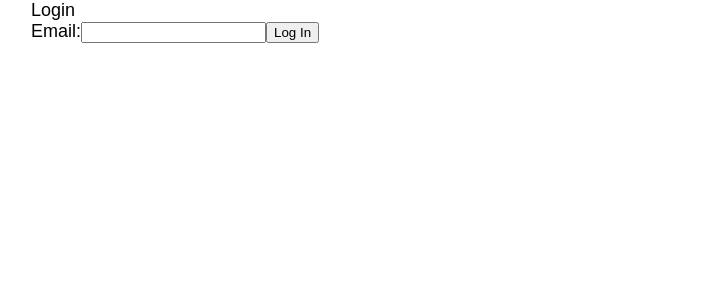
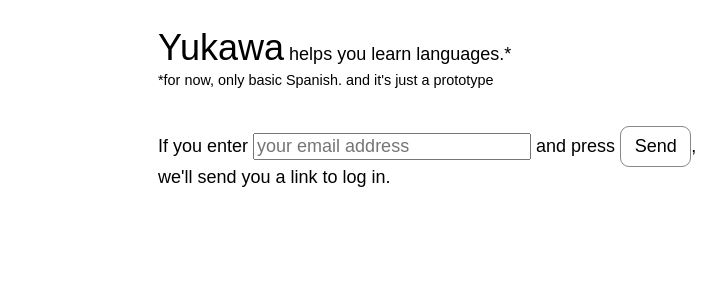
Before and after one commit to rsimmons/yukawa, a React (Vite) app in the folder frontend/: page / in a window 1280 px wide. Shown: the top 300 px of the page, without its empty margins (182-908 px from the left). Built offline with nearby package versions, Linux system fonts and the light colour scheme.

Commit message:
Clean up basic design, allow log out

```diff
--- /dev/null
+++ b/frontend/src/Header.css
@@ -0,0 +1,12 @@
+.Header {
+  margin-top: 1em;
+  margin-bottom: 2em;
+}
+
+.Header-big {
+  font-size: 2em;
+}
+
+.Header-small {
+  font-size: 0.8em;
+}
--- /dev/null
+++ b/frontend/src/Header.tsx
@@ -0,0 +1,10 @@
+import './Header.css';
+
+export default function Header() {
+  return (
+    <div className="Header">
+      <span className="Header-big">Yukawa</span> helps you learn languages.*<br/>
+      <span className="Header-small">*for now, only basic Spanish. and it's just a prototype</span>
+    </div>
+  )
+}
--- /dev/null
+++ b/frontend/src/Home.css
@@ -0,0 +1,5 @@
+.Home {
+  margin: 0 auto;
+  max-width: 600px;
+  padding: 0.5em;
+}
--- a/frontend/src/Home.tsx
+++ b/frontend/src/Home.tsx
@@ -1,6 +1,8 @@
 import { useSelector } from "react-redux";
-import { RootState, SessionState, thunkEnterStudy } from "./reducers";
+import { RootState, SessionState, thunkEnterStudy, thunkLogOut } from "./reducers";
 import { useAppDispatch } from "./store";
+import Header from "./Header";
+import './Home.css';
 
 export default function Home() {
   const dispatch = useAppDispatch();
@@ -16,11 +18,15 @@
     dispatch(thunkEnterStudy());
   };
 
+  const handleLogOut = () => {
+    dispatch(thunkLogOut());
+  };
+
   return (
-    <div>
-      <div>Home {sess.email}</div>
-      <p>|ENV TEST|{import.meta.env.VITE_FOOBAR}|{import.meta.env.MODE}|</p>
-      <p><button onClick={handleClickStudy}>Study</button></p>
+    <div className="Home">
+      <Header />
+      <div>Greetings! You are logged in as {sess.email}</div>
+      <p>You may <button onClick={handleClickStudy}>Study</button> or <button onClick={handleLogOut}>Log Out</button></p>
     </div>
   );
 }
--- /dev/null
+++ b/frontend/src/Login.css
@@ -0,0 +1,9 @@
+.Login {
+  margin: 0 auto;
+  max-width: 600px;
+  padding: 0.5em;
+}
+
+.Login-email {
+  width: 15em;
+}
--- a/frontend/src/Login.tsx
+++ b/frontend/src/Login.tsx
@@ -1,6 +1,8 @@
 import { useState } from "react";
 import { thunkLogIn } from "./reducers";
 import { useAppDispatch } from "./store";
+import Header from "./Header";
+import './Login.css';
 
 type LoginFormState = 'entering' | 'waiting' | 'invalid_email' | 'email_sent';
 
@@ -29,18 +31,15 @@
   };
 
   return (
-    <div>
-      <div>Login</div>
+    <div className="Login">
+      <Header />
       {(formState === 'email_sent') ? (
-        <div>Email sent to {email}</div>
+        <div>We emailed you at {email}</div>
       ) : (
         <>
           <form onSubmit={handleSubmit}>
-            <label>
-              Email:
-              <input type="text" name="email" onChange={handleEmailChange} value={email} />
-            </label>
-            <input type="submit" value="Log In" />
+            If you enter <input className="Login-email" type="text" name="email" onChange={handleEmailChange} value={email} placeholder="your email address" /> and press <input type="submit" value="Send" />,<br />
+            we'll send you a link to log in.
           </form>
           <div>
             {(() => {
--- a/frontend/src/Root.css
+++ b/frontend/src/Root.css
@@ -2,3 +2,18 @@
   margin: 0 auto;
   max-width: 854px;
 }
+
+#root input {
+  font-size: 1em;
+}
+
+#root button, #root input[type="submit"] {
+  border: 1px solid #888;
+  border-radius: 0.5em;
+  background: white;
+  font-family: inherit;
+  font-size: 1em;
+  padding: 0.5em 0.75em;
+  cursor: pointer;
+  color: inherit;
+ }
--- a/frontend/src/reducers.ts
+++ b/frontend/src/reducers.ts
@@ -107,6 +107,11 @@
       throw e;
     }
   }
+};
+
+export const thunkLogOut = (): AppThunk => async (dispatch, _getState) => {
+  localStorage.removeItem(SESSION_TOKEN_LOCAL_STORAGE_KEY);
+  dispatch(actionBecomeLoggingIn());
 };
 
 export const loadClip = async (dispatch: ThunkDispatch<RootState, unknown, UnknownAction>, sessionToken: string) => {
```
Also changed, not shown: 1 other file (tests, documents, lock files or other folders).
